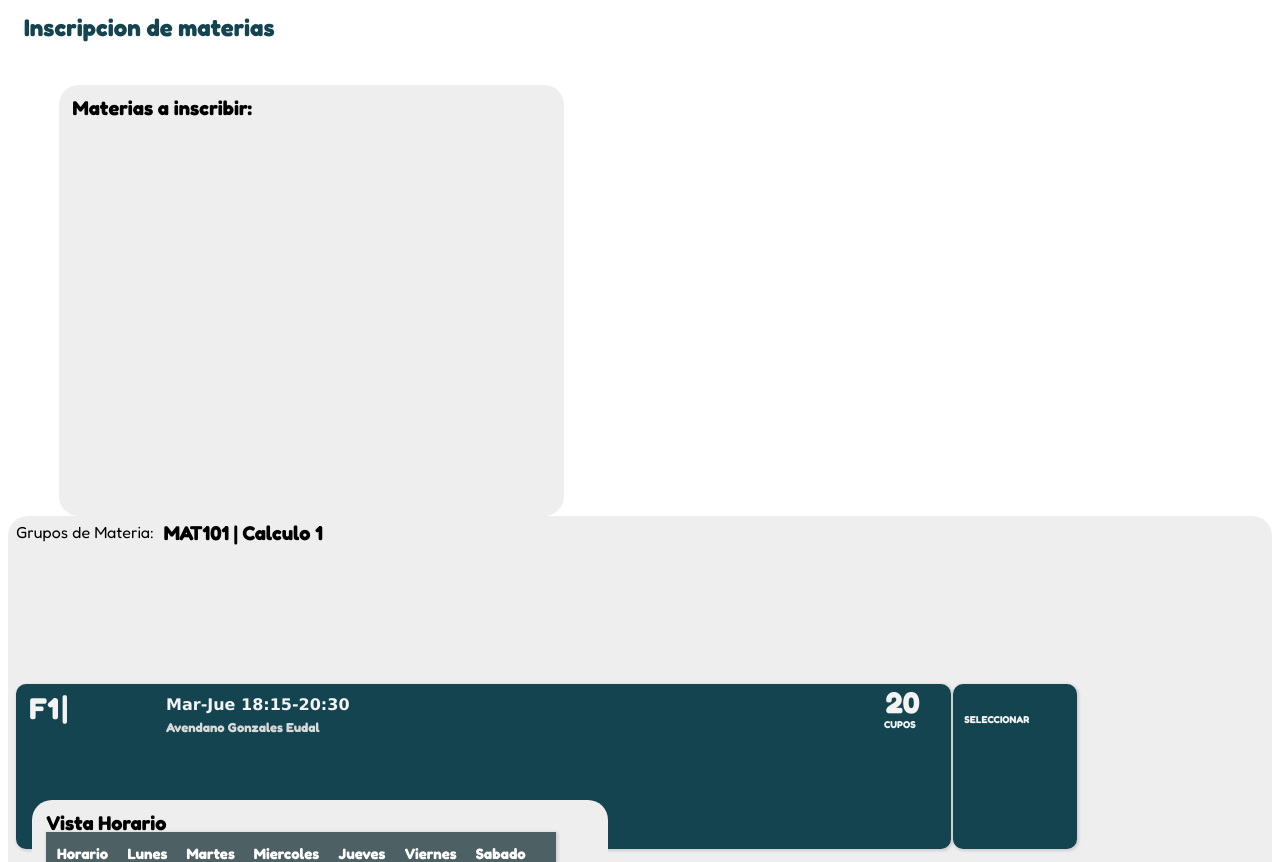
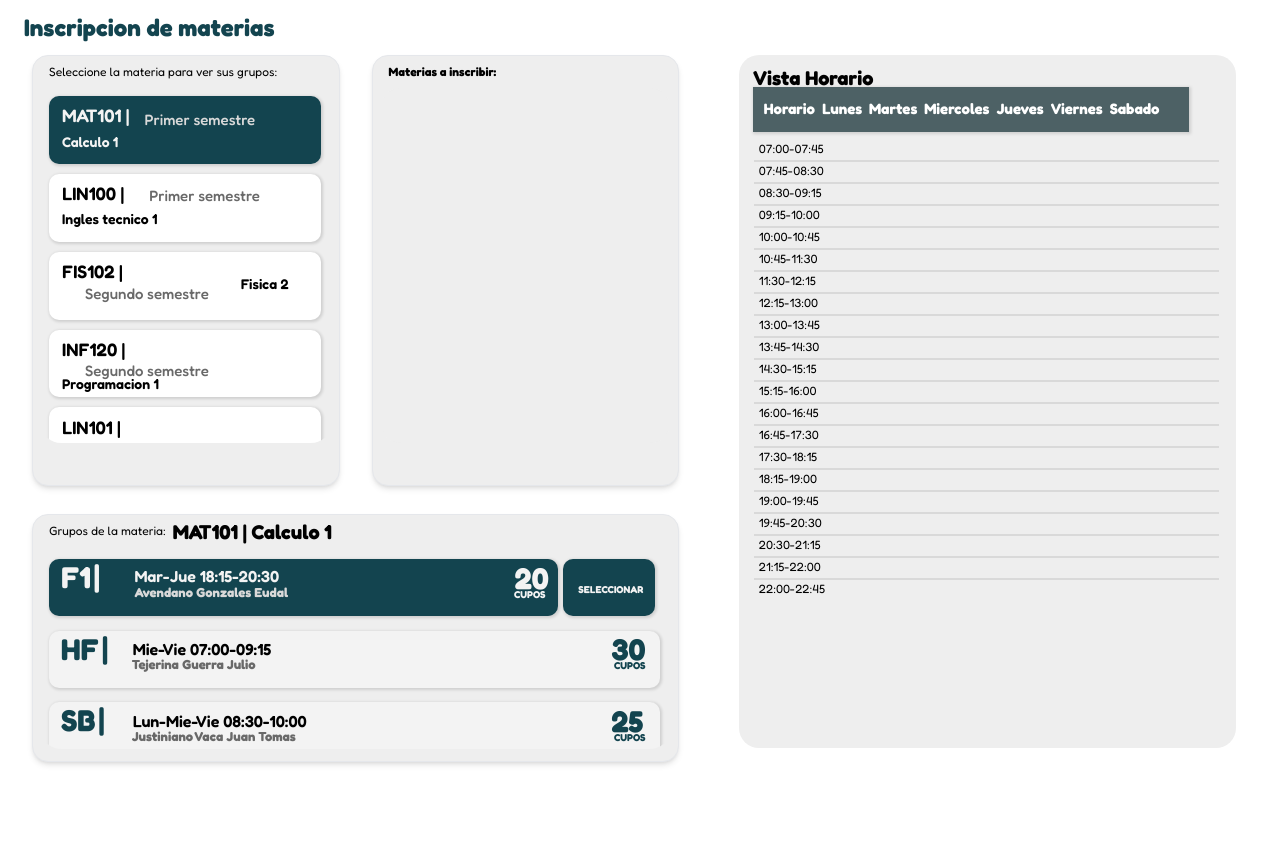
Before and after one commit to DAVV422/proyecto-final-IHC, a React (Create React App) app: page / in a window 1280 px wide. Shown: the top 862 px of the page. After the commit the page ends 800 px from the top, so only its background shows below. Built offline with nearby package versions, Linux system fonts and the light colour scheme.

Commit message:
chaperio

```diff
--- a/src/App.css
+++ b/src/App.css
@@ -127,7 +127,7 @@
 .contenedor-horario{
   margin-top: 0px;
   width: 90%;
-  height: 78%;
+  height: 95%;
   padding: 14px;
   background-color: #EEEEEE;
   border-radius: 20px;
@@ -143,8 +143,8 @@
 
 .contenedor-grupo{
   width: 100%;
-  height: 25%;
-  margin-top: 7%;
+  height: 35%;
+  margin-bottom: 8px;
   justify-content: start;
   align-items: flex-start;
   display: flex;
@@ -192,9 +192,9 @@ h1{
 
 .etiqueta2-2{
   margin-top: 0.5px;
-  margin-left: 10px;
-  font-family: 'Fredoka';
-  font-style: normal;
+  margin-left: 7px;
+  /* font-family: 'Fredoka'; */
+  /* font-style: normal; */
   font-weight: bold;
   font-size: 20px;
   line-height: 17px;
--- a/src/App.js
+++ b/src/App.js
@@ -17,12 +17,13 @@ function App() {
   const [materias, setMaterias] = useState([]);
 
   //Grabar las materias del grupo seleccionado
-  const grabar = (id_materia, nombre, sigla, docente, horario) => {
+  const grabar = (id_materia, nombre, sigla, grupo, docente, horario) => {
     const materia = {
       id: id_materia,
       nombre_materia: nombre,
       horario_materia: horario,
       sigla_materia: sigla,
+      grupo_materia: grupo,
       docente_materia: docente,
     };
     const materiasActualizadas = [materia, ...materias];
@@ -57,8 +58,39 @@ function App() {
             Inscripcion de materias
           </p>
         </div>
-        <div className="contenedor2">
-          <p className="etiqueta2">Materias a inscribir:</p>
+
+        <div className="flex h-h95 grid-cols-2  items-center">
+          <div className="flex-col  h-full w-w55">
+            <div className="flex h-3/5 grid-cols-2  p-2 justify-around">
+              {/* cuadro 1 */}
+              <div className="flex-col w-1/2 bg-bg-primary my-0 mx-4 p-2 rounded-2xl shadow-md border items-center justify-center">
+                <p className="text-xs font-normal text-black ml-2 mb-2">
+                  {/* etiqueta 1 */}
+                  Seleccione la materia para ver sus grupos:
+                </p>
+                <div className="contenedor1">
+                  {datos_materias.map((materia) => {
+                    return (
+                      <Materias
+                        activar={activar}
+                        id_materia={id_materia}
+                        id={materia.id}
+                        sigla={materia.sigla}
+                        nombre={materia.nombre}
+                        semestre={materia.semestre}
+                      />
+                    );
+                  })}
+                </div>
+              </div>
+
+              {/* cuadro 2 */}
+              <div className="flex-col w-1/2 bg-bg-primary my-0 mx-4 p-2 rounded-2xl shadow-md border items-center justify-center ">
+                <p className="text-xs font-bold text-black ml-2 mb-2 ">
+                  {/* etiqueta 2 */}
+                  Materias a inscribir:
+                </p>
+                <div className="contenedor1">
                   {materias.map((materia) => {
                     return (
                       <Materia
@@ -66,26 +98,36 @@ function App() {
                         id={materia.id}
                         nombre={materia.nombre_materia}
                         sigla={materia.sigla_materia}
+                        grupo={materia.grupo_materia}
                         docente={materia.docente_materia}
                         horario={materia.horario_materia}
                       />
                     );
                   })}
                 </div>
-        <div className="contenedor3">
-          <div className="grupos-materia">
-            <p className="etiqueta1">Grupos de Materia:</p>
+              </div>
+            </div>
+
+            {/* cuadro 3 */}
+            <div className="flex-col  h-1/3  bg-bg-primary mt-5 mx-6 p-2 rounded-2xl shadow-md border items-start justify-center">
+              <div className="flex mb-1">
+                <p className="text-xs font-normal text-black ml-2 mb-2">
+                  {/* etiqueta 1 */}
+                  Grupos de la materia:
+                </p>
+
                 {datos_materias.map((materia) => {
                   if (id_materia == materia.id) {
                     return (
                       <p className="etiqueta2-2">
-                    {" "}
                         {materia.sigla} | {materia.nombre}
                       </p>
                     );
                   }
                 })}
               </div>
+
+              <div className="contenedor3">
                 {datos_grupos.map((grupo) => {
                   if (id_materia == grupo.idMateria) {
                     return (
@@ -107,7 +149,10 @@ function App() {
                 })}
               </div>
             </div>
-      <div className="area2">
+          </div>
+
+          {/* cuadro 4 */}
+          <div className="flex  h-full w-w45 p-2 items-start justify-center">
             <div className="contenedor-horario">
               <p className="etiqueta2">Vista Horario</p>
               <div className="vista-horario">
@@ -124,6 +169,8 @@ function App() {
               </div>
             </div>
           </div>
+        </div>
+      </div>
     </main>
   );
 }
--- a/src/componentes/Grupo.js
+++ b/src/componentes/Grupo.js
@@ -20,7 +20,7 @@ function Grupo({ activar, grabar, grupo, sigla, nombre, id, id_materia, id_grupo
           </div>
       </div>
       {id==id_grupo &&
-        <div className='area-seleccionar' onClick={()=>grabar(id_materia, nombre, sigla, horario, docente)}>
+        <div className='area-seleccionar' onClick={()=>grabar(id_materia, nombre, sigla, grupo, horario, docente)}>
           <p className='texto-seleccionar'>SELECCIONAR</p>
         </div>
       }
--- a/src/componentes/Materia.js
+++ b/src/componentes/Materia.js
@@ -2,11 +2,11 @@ import React from 'react';
 import '../hojas-de-estilo/Materia.css';
 import { AiFillCloseCircle } from "react-icons/ai";
 
-function Materia({eliminar, id, horario, nombre, sigla, docente}) {
+function Materia({eliminar, id, horario, nombre, sigla, grupo, docente}) {
   return (
       <div className='materia_seleccionada'>
         <div className='texto'>
-        <p className='etiqueta2-sigla'> {sigla} | </p>
+        <p className='etiqueta2-sigla'> {sigla} - {grupo + " "}| </p>
         <p className='etiqueta2-materia'>{nombre}</p>
         <p className='etiqueta-horario'>{horario}</p>
         <p className='etiqueta-docente'>{docente}</p>
--- a/src/hojas-de-estilo/Materia.css
+++ b/src/hojas-de-estilo/Materia.css
@@ -79,39 +79,39 @@
 }
 
 .grupos {
-  height: 100%;
+  height: 90%;
   width: 100%;
   border-radius: 10px;
-  margin-top: -7%;
-  margin-bottom: 8%;
+  margin-top: 0px;
+  margin-bottom: 5px;
   display: flex;
   flex-wrap: wrap;
   justify-content: start;
-  align-items: flex-start;
+  align-items: center;
   font-weight: bold;
   font-size: 30px;
   background-color: #F3F3F3;
   color: white;
-  padding: 11px 30px 11px 11px;
+  padding: 5px 30px 5px 10px;
   box-shadow: 1px 1px 3px 1px rgba(0, 0, 0, 0.13);
   margin: 1px solid #888;
 }
 
 .grupos.active {
-  height: 100%;
-  width: 75%;
+  height: 90%;
+  width: 83.333%;
   border-radius: 10px;
-  margin-top: -39px;
-  margin-bottom: 8px;
+  margin-top: 0px;
+  margin-bottom: 5px;
   display: flex;
   flex-wrap: wrap;
   justify-content: start;
-  align-items: flex-start;
+  align-items: center;
   font-weight: bold;
   font-size: 30px;
   background-color: #13444F;
   color: white;
-  padding: 11px 30px 11px 11px;
+  padding: 5px 30px 5px 10px;
   box-shadow: 1px 1px 3px 1px rgba(0, 0, 0, 0.13);
   margin: 1px solid #888;
 }
@@ -271,12 +271,14 @@
 }
 
 .etiqueta-horario2{
-  margin-top: -2px;
-  margin-left: -24px;
+  margin-top: 0px;
+  margin-left: -22px;
   margin-bottom: 0.5px;
-  font-family: 'Lucida Sans', 'Lucida Sans Regular', 'Lucida Grande', 'Lucida Sans Unicode', Geneva, Verdana, sans-serif;
-  font-style: normal;
+  /* font-family: 'Lucida Sans', 'Lucida Sans Regular', 'Lucida Grande', 'Lucida Sans Unicode', Geneva, Verdana, sans-serif; */
+  /* font-style: normal;   */
+  font-weight: 600;
   font-size: 16px;
+  line-height: 12px;
   color: #000000;
 }
 
@@ -284,9 +286,10 @@
   margin-top: -2px;
   margin-left: -5px;
   margin-bottom: 0.5px;
-  font-family: 'Lucida Sans', 'Lucida Sans Regular', 'Lucida Grande', 'Lucida Sans Unicode', Geneva, Verdana, sans-serif;
-  font-style: normal;
+  /* font-family: 'Lucida Sans', 'Lucida Sans Regular', 'Lucida Grande', 'Lucida Sans Unicode', Geneva, Verdana, sans-serif; */
+  font-weight: 600;
   font-size: 16px;
+  line-height: 12px;
   color: #F3F3F3;
 }
 
@@ -324,10 +327,12 @@
 }
 
 .cupos{
-  margin-top: 0px;
+  margin-top: 3px;
   margin-left: 150%;
-  margin-bottom: 6px;
-  font-family: 'Fredoka';
+  margin-bottom: 0px;
+  align-items: center;
+  justify-content: center;
+  /* font-family: 'Fredoka'; */
   font-style: normal;
   font-weight: bold;
   font-size: 30px;
@@ -336,10 +341,10 @@
 }
 
 .cupos.active{
-  margin-top: 0px;
+  margin-top: 3px;
   margin-left: 150%;
-  margin-bottom: 6px;
-  font-family: 'Fredoka';
+  margin-bottom: 0px;
+  /* font-family: 'Fredoka'; */
   font-style: normal;
   font-weight: bold;
   font-size: 30px;
@@ -349,9 +354,11 @@
 
 .texto-cupos{
   margin-top: 1px;
-  margin-left: 149%;
+  margin-left: 152%;
   margin-bottom: 6px;
-  font-family: 'Fredoka';
+  align-items: center;
+  justify-content: center;
+  /* font-family: 'Fredoka'; */
   font-style: normal;
   font-weight: bold;
   font-size: 10px;
@@ -374,9 +381,11 @@
 .texto-seleccionar{
   width: 100%;
   margin-top: 20%;
-  margin-left: 1%;
+  margin-left: 10px;
   margin-bottom: 6px;
-  font-family: 'Fredoka';
+  align-items: center;
+  justify-content: center;
+  /* font-family: 'Fredoka'; */
   font-style: normal;
   font-weight: bolder;
   font-size: 10px;
@@ -409,19 +418,19 @@
 }
 
 .area-seleccionar{
-  height: 100%;
-  width: 10%;
-  margin-top: -39px;
-  margin-bottom: 8px;
-  margin-left: 2px;
+  height: 90%;
+  width: 15%;
+  margin-top: 0px;
+  margin-bottom: 0px;
+  margin-left: 5px;
   display: flex;
   flex-wrap: wrap;
-  justify-content: start;
-  align-items: flex-start;
+  align-items: center;
+  justify-content: center;
   border-radius: 10px;
   background-color: #13444F;
   color: white;
-  padding: 11px 30px 11px 11px;
+  padding: 5px 30px 5px 10px;
   box-shadow: 1px 1px 3px 1px rgba(0, 0, 0, 0.13);
   margin: 1px solid #888;
 }
```
Lines whose indentation alone changed are shown as unchanged.
